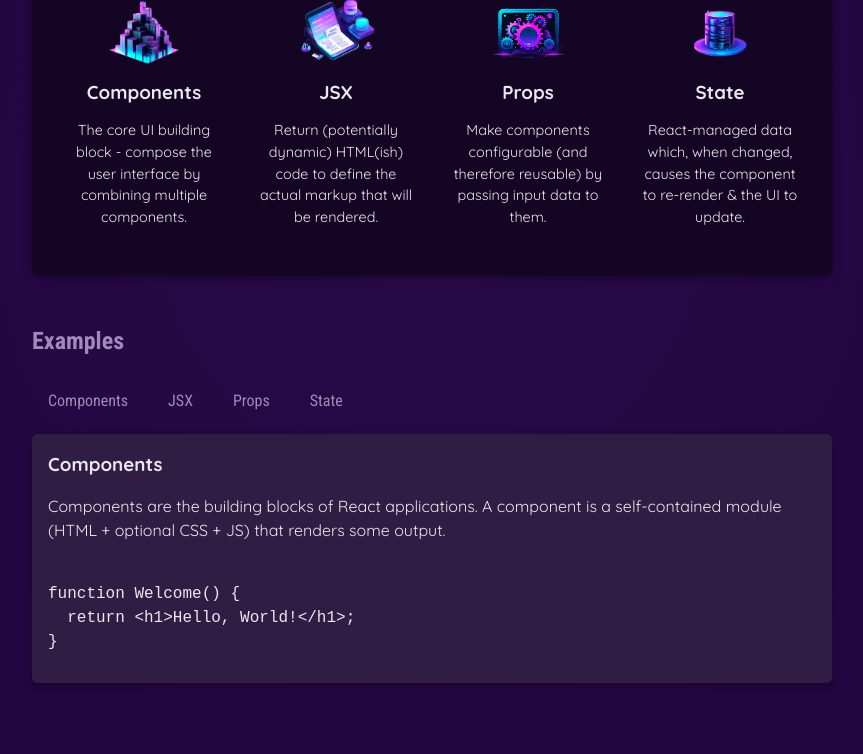
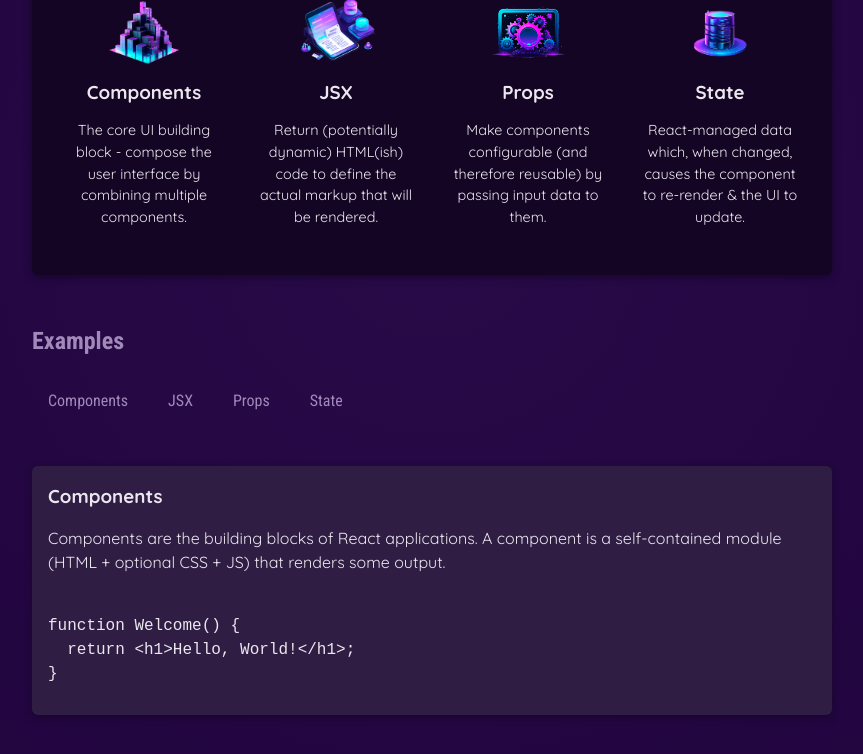
Before and after one commit to cheoljundev/react-essentials, a React (Vite) app: page / in a window 1280 px wide. Both pictures are taken after a click on the button "Components". Shown: the part 424-1178 px from the top of the page, without its empty margins (208-1071 px from the left). Built offline with nearby package versions, Linux system fonts and the light colour scheme.

Commit message:
조건적 콘텐츠 렌더링 : 변수 + 조건문 사용

```diff
--- a/src/App.jsx
+++ b/src/App.jsx
@@ -7,12 +7,26 @@
 function App() {
     const [selectedTopic, setSelectedTopic] = useState()
 
-    function handleSelect(selectedButton){
+    function handleSelect(selectedButton) {
         // selectedButton -> 'components', 'jsx', 'props', 'state'
         setSelectedTopic(selectedButton);
     }
 
     console.log("APP COMPONENT EXECUTING")
+
+    let tabContent = <p>Please select a topic.</p>;
+
+    if (selectedTopic) {
+        tabContent = (
+            <div id="tab-content">
+                <h3>{EXAMPLES[selectedTopic].title}</h3>
+                <p>{EXAMPLES[selectedTopic].description}</p>
+                <pre>
+                    <code>{EXAMPLES[selectedTopic].code}</code>
+                </pre>
+            </div>
+        );
+    }
 
     return (
         <div>
@@ -35,17 +49,8 @@
                         <TabButton onSelect={() => handleSelect('props')}>Props</TabButton>
                         <TabButton onSelect={() => handleSelect('state')}>State</TabButton>
                     </menu>
-                {!selectedTopic && <p>Please select a topic.</p>}
-                {selectedTopic && (
-                    <div id="tab-content">
-                        <h3>{EXAMPLES[selectedTopic].title}</h3>
-                        <p>{EXAMPLES[selectedTopic].description}</p>
-                        <pre>
-                            <code>{EXAMPLES[selectedTopic].code}</code>
-                        </pre>
-                    </div>
-                )}
                 </section>
+                {tabContent}
             </main>
         </div>
     );
```
Lines whose indentation alone changed are shown as unchanged.
